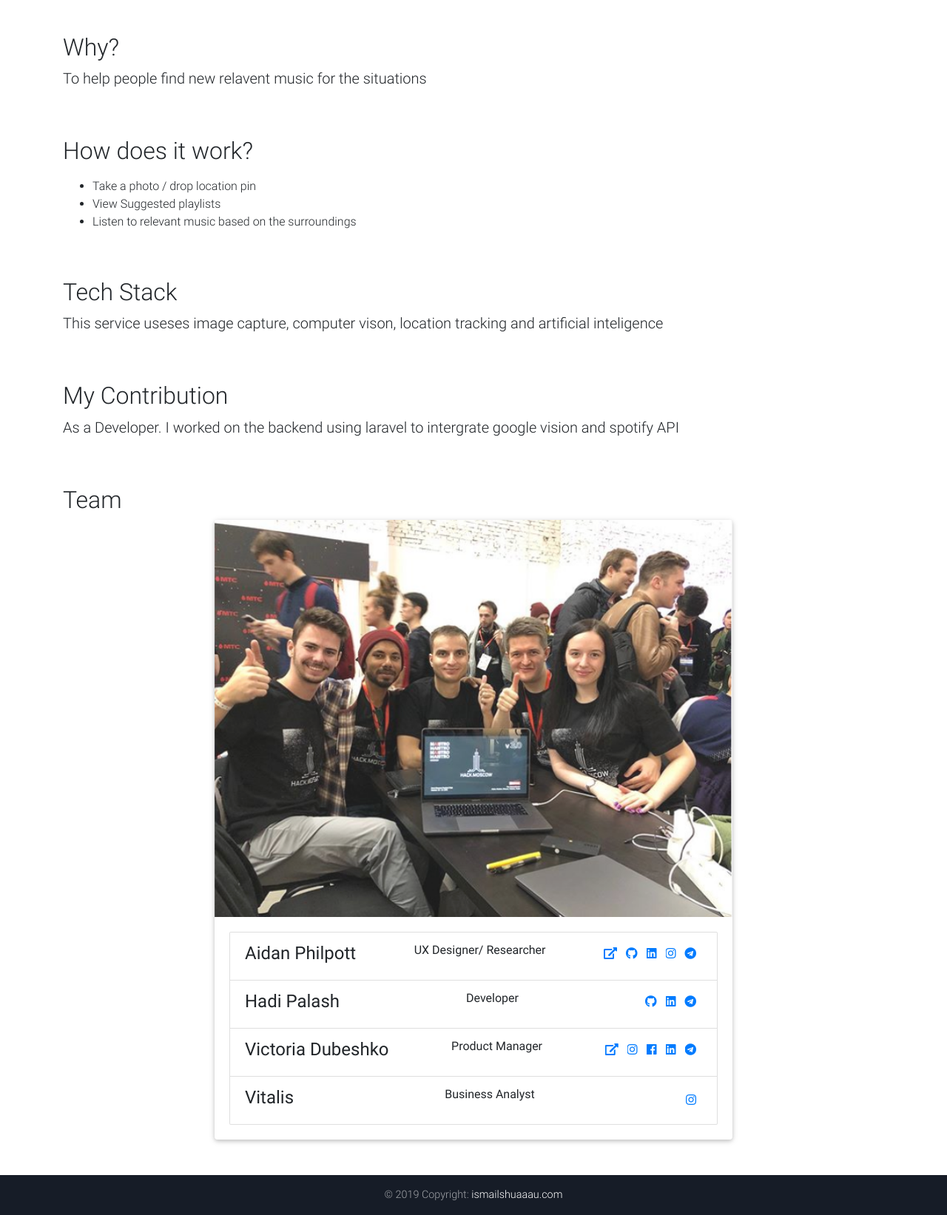
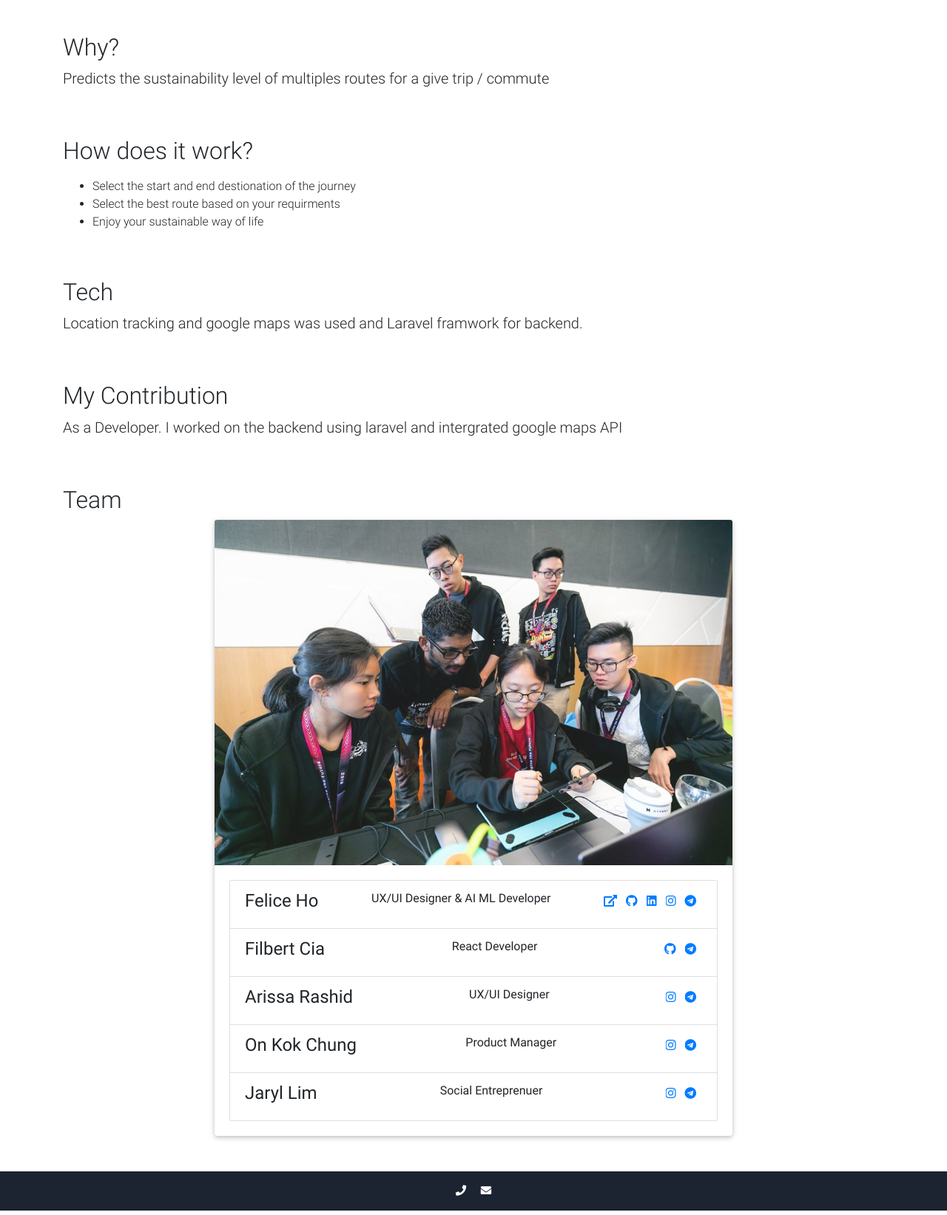
Before and after one commit to ismailshuaau/portfolio, a website: page pages/ikoeco.html in a window 1280 px wide. Shown: the part 991-2634 px from the top of the page at 74% size. Drawn offline with Linux system fonts and the light colour scheme.

Commit message:
team details added

```diff
--- a/pages/ikoeco.html
+++ b/pages/ikoeco.html
@@ -69,8 +69,8 @@
         <ul class="navbar-nav mr-auto">
           <li class="nav-item active">
             <a class="nav-link" href="../index.html">Home
-                     <span class="sr-only">(current)</span>
-                     </a>
+              <span class="sr-only">(current)</span>
+            </a>
           </li>
         </ul>
         <!-- Right -->
@@ -145,7 +145,8 @@
           <div class="row mt-5">
             <div>
               <h2 class="display-6">Where?</h2>
-              <p class="lead">The World's First Sustainability Hackathon in Singapore</p></p>
+              <p class="lead">The World's First Sustainability Hackathon in Singapore</p>
+              </p>
               <a href="https://hyperx.global/hyperhack" target="_blank"><i class="fas fa-link fa-2x"></i></a>
               <a href="https://www.facebook.com/thestartupx" target="_blank"><i class="fab fa-facebook fa-2x"></i></a>
               <a href="https://www.instagram.com/thestartupx/" target="_blank"><i class="fab fa-instagram fa-2x"></i></a>
@@ -160,7 +161,7 @@
           <div class="row mt-5">
             <div>
               <h2 class="display-6">Why?</h2>
-              <p class="lead">To help people find new relavent music for the situations</p>
+              <p class="lead">Predicts the sustainability level of multiples routes for a give trip / commute</p>
             </div>
           </div>
           <!-- How -->
@@ -169,24 +170,24 @@
               <h2 class="display-6">How does it work?</h2>
               <p class="lead">
                 <ul>
-                  <li>Take a photo / drop location pin</li>
-                  <li>View Suggested playlists</li>
-                  <li>Listen to relevant music based on the surroundings</li>
+                  <li>Select the start and end destionation of the journey</li>
+                  <li>Select the best route based on your requirments</li>
+                  <li>Enjoy your sustainable way of life</li>
                 </ul>
               </p>
             </div>
           </div>
           <div class="row mt-5">
             <div>
-              <h2 class="display-6">Tech Stack</h2>
-              <p class="lead">This service useses image capture, computer vison, location tracking and artificial inteligence</p>
+              <h2 class="display-6">Tech</h2>
+              <p class="lead">Location tracking and google maps was used and Laravel framwork for backend. </p>
             </div>
           </div>
           <!-- Contributions -->
           <div class="row mt-5">
             <div>
               <h2 class="display-6">My Contribution</h2>
-              <p class="lead">As a Developer. I worked on the backend using laravel to intergrate google vision and spotify API</p>
+              <p class="lead">As a Developer. I worked on the backend using laravel and intergrated google maps API</p>
             </div>
           </div>
         </div>
@@ -206,10 +207,10 @@
 
                 <!--Card image-->
                 <div class="view">
-                  <img src="../img/maistro/team.jpg" class="card-img-top" alt="photo">
+                  <img src="../img/ikoeco/team.jpg" class="card-img-top" alt="photo">
                   <a href="#">
-                              <div class="mask rgba-white-slight"></div>
-                            </a>
+                    <div class="mask rgba-white-slight"></div>
+                  </a>
                 </div>
 
                 <!--Card content-->
@@ -221,8 +222,8 @@
                     <div class="col-md-12">
                       <ul class="list-group">
                         <li class="list-group-item d-flex justify-content-between align-items-center">
-                          <h4>Aidan Philpott</h4>
-                          <p>UX Designer/ Researcher</p>
+                          <h4>Felice Ho</h4>
+                          <p>UX/UI Designer & AI ML Developer</p>
                           <div class="text-left">
                             <a href="https://aidanphilpott.com/" class="waves-light" target="_blank"><i class="fas fa-external-link-alt mr-2"></i></a>
                             <a href="https://github.com/AidanPhilpott" class="waves-light" target="_blank"> <i class="fab fa-github mr-2"></i></a>
@@ -231,29 +232,36 @@
                             <a href="https://t.me/aidanphilpott " class="waves-light"><i class="fab fa-telegram mr-2"></i></a> </li>
 
                         <li class="list-group-item d-flex justify-content-between align-items-center">
-                          <h4>Hadi Palash</h4>
-                          <p>Developer</p>
+                          <h4>Filbert Cia</h4>
+                          <p>React Developer</p>
                           <div>
-                            <a href="https://github.com/hadipash" class="waves-light" target="_blank"> <i class="fab fa-github mr-2"></i></a>
-                            <a href="https://www.linkedin.com/in/rkhadipash/" class="waves-light"><i class="fab fa-linkedin mr-2"></i></a>
-                            <a href="https://t.me/RKhadipash" class="waves-light"><i class="fab fa-telegram mr-2"></i></a>
+                            <a href="https://www.instagram.com/filbert.c/" class="waves-light" target="_blank"> <i class="fab fa-github mr-2"></i></a>
+                            <a href="https://t.me/FolkLoreee" class="waves-light" target="_blank"><i class="fab fa-telegram mr-2"></i></a>
                           </div>
                         </li>
                         <li class="list-group-item d-flex justify-content-between align-items-center">
-                          <h4>Victoria Dubeshko</h4>
-                          <p>Product Manager</p>
+                          <h4>Arissa Rashid</h4>
+                          <p>UX/UI Designer</p>
                           <div>
-                            <a href="http://digitalgirl.tilda.ws/" class="waves-light" target="_blank"><i class="fas fa-external-link-alt mr-2"></i></a>
-                            <a href="https://www.instagram.com/bubeshka/" class="waves-light" target="_blank"><i class="fab fa-instagram mr-2"></i></a>
-                            <a href="https://www.facebook.com/dubeshkovictoria" class="waves-light" target="_blank"><i class="fab fa-facebook mr-2"></i></a>
-                            <a href="https://www.linkedin.com/in/victoria-dubeshko-07a391132/" class="waves-light" target="_blank"><i class="fab fa-linkedin mr-2"></i></a>
-                            <a href="https://t.me/bubeshka " class="waves-light" target="_blank"><i class="fab fa-telegram mr-2"></i></a>
+                            <a href="https://www.instagram.com/arissa.r" class="waves-light" target="_blank"><i class="fab fa-instagram mr-2"></i></a>
+                            <a href="https://t.me/rissaaa" class="waves-light" target="_blank"><i class="fab fa-telegram mr-2"></i></a>
                           </div>
                         </li>
                         <li class="list-group-item d-flex justify-content-between align-items-center">
-                          <h4>Vitalis</h4>
-                          <p>Business Analyst</p>
-                          <a href="https://www.instagram.com/vitalis25/" class="waves-light" target="_blank"><i class="fab fa-instagram mr-2"></i></a>
+                          <h4>On Kok Chung</h4>
+                          <p>Product Manager</p>
+                          <div>
+                            <a href="https://www.instagram.com/kokmical/" class="waves-light" target="_blank"><i class="fab fa-instagram mr-2"></i></a>
+                            <a href="https://t.me/KOKCHUNG" class="waves-light" target="_blank"><i class="fab fa-telegram mr-2"></i></a>
+                          </div>
+                        </li>
+                        <li class="list-group-item d-flex justify-content-between align-items-center">
+                          <h4>Jaryl Lim</h4>
+                          <p>Social Entreprenuer</p>
+                          <div>
+                            <a href="https://www.instagram.com/jlim989/" class="waves-light" target="_blank"><i class="fab fa-instagram mr-2"></i></a>
+                            <a href="https://t.me/JL989" class="waves-light" target="_blank"><i class="fab fa-telegram mr-2"></i></a>
+                          </div>
                         </li>
                       </ul>
                     </div>
@@ -266,8 +274,6 @@
 
           </div>
           <!-- Grid column -->
-
-
         </div>
         <!-- Grid row -->
       </div>
@@ -276,16 +282,13 @@
     </div>
   </main>
   <!--Main layout-->
-  <!--Footer-->
   <footer class="page-footer text-center font-small mt-4 wow fadeIn">
     <!--Copyright-->
-    <div class="footer-copyright py-3">
-      © 2019 Copyright:
-      <a href="https://www.ismailshuaau.com" target="_blank"> ismailshuaaau.com </a>
+    <div class="py-3">
+      <a href="tel:+13022729376"><i class="fas fa-phone mr-3"></i></a>
+      <a href="mailto:ismailshuaau@gmail.com" target="_blank"><i class="fas fa-envelope"></i></a>
     </div>
-    <!--/.Copyright-->
   </footer>
-  <!--/.Footer-->
   <!-- SCRIPTS -->
   <!-- JQuery -->
   <script type="text/javascript" src="../js/jquery.min.js"></script>
```
Also changed, not shown: index.html (+31 -18 lines), pages/hamilton.html (+7 -20 lines), pages/kunbu.html (+6 -16 lines), pages/maistro.html (+5 -13 lines), pages/mfaisaa.html (+4 -56 lines), pages/staylite.html (+4 -20 lines), img/ikoeco/team.jpg (added), img/kunbu/search.jpeg (renamed from img/Kunbu/search.png).
